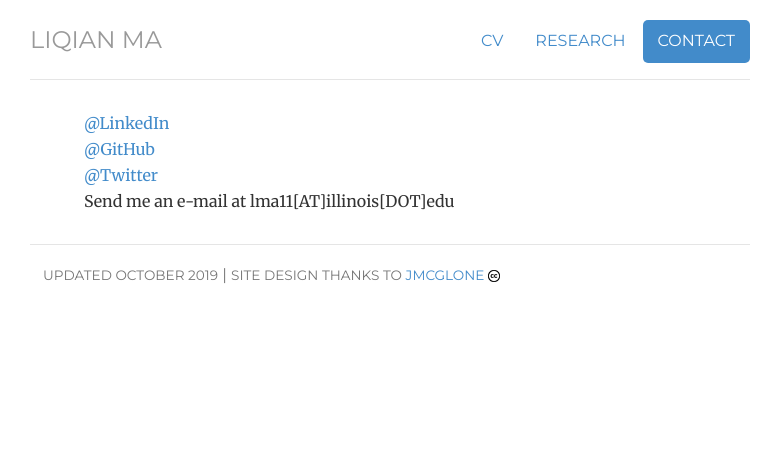
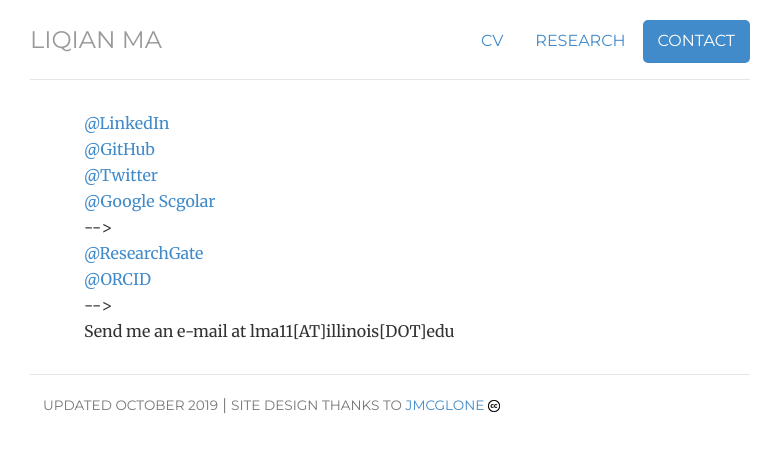
Before and after one commit to liqian-ma/liqian-ma.github.io, a Jekyll site: the page built from contact/index.html, in a window 1280 px wide. Shown: the top 453 px of the page, without its empty margins (250-1031 px from the left). Built offline with Jekyll 4.4.1, drawn with Linux system fonts in a browser that asks for light colours.

Commit message:
Update index.html

```diff
--- a/contact/index.html
+++ b/contact/index.html
@@ -13,10 +13,10 @@ description: Contact information for Liqian Ma
 	<ul class="list-unstyled">
 	<li><a href="https://www.linkedin.com/in/liqian-ma/">@LinkedIn</a></li>
 	<li><a href="https://github.com/liqian-ma">@GitHub</a></li>
-	<!-- <li><a href="http://jsfiddle.net/user/jmcglone/fiddles/">@jsfiddle</a></li> -->
 	<li><a href="https://twitter.com/liqianma1?lang=en">@Twitter</a></li>
-	<!-- <li><a href="http://soundcloud.com/jwmcglone">@SoundCloud</a></li> -->
-	<!-- <li><a href="http://dribbble.com/jmcglone">@Dribbble</a></li> -->
+	<li><a href="https://scholar.google.com/citations?user=XOKWlpgAAAAJ&hl=en&gmla=AJsN-F79zcujeLDCk_CUDQB1zAtAT6MwIjwwojO6dyG9PXx63XgqoRfF3KEAI-Hn-ycsmg-nT4w1L9koc25Z9voe8AnhAjigbKGwWRUZpYW47HN2slI3Hbw&sciund=4048768845565468314">@Google Scgolar</a></li> -->
+	<li><a href="https://www.researchgate.net/profile/Liqian_Ma2?ev=hdr_xprf">@ResearchGate</a></li>
+	<li><a href="https://orcid.org/0000-0002-0264-9263">@ORCID</a></li> -->
 	<li>Send me an e-mail at lma11[AT]illinois[DOT]edu</li>
 	</ul>
 
```
